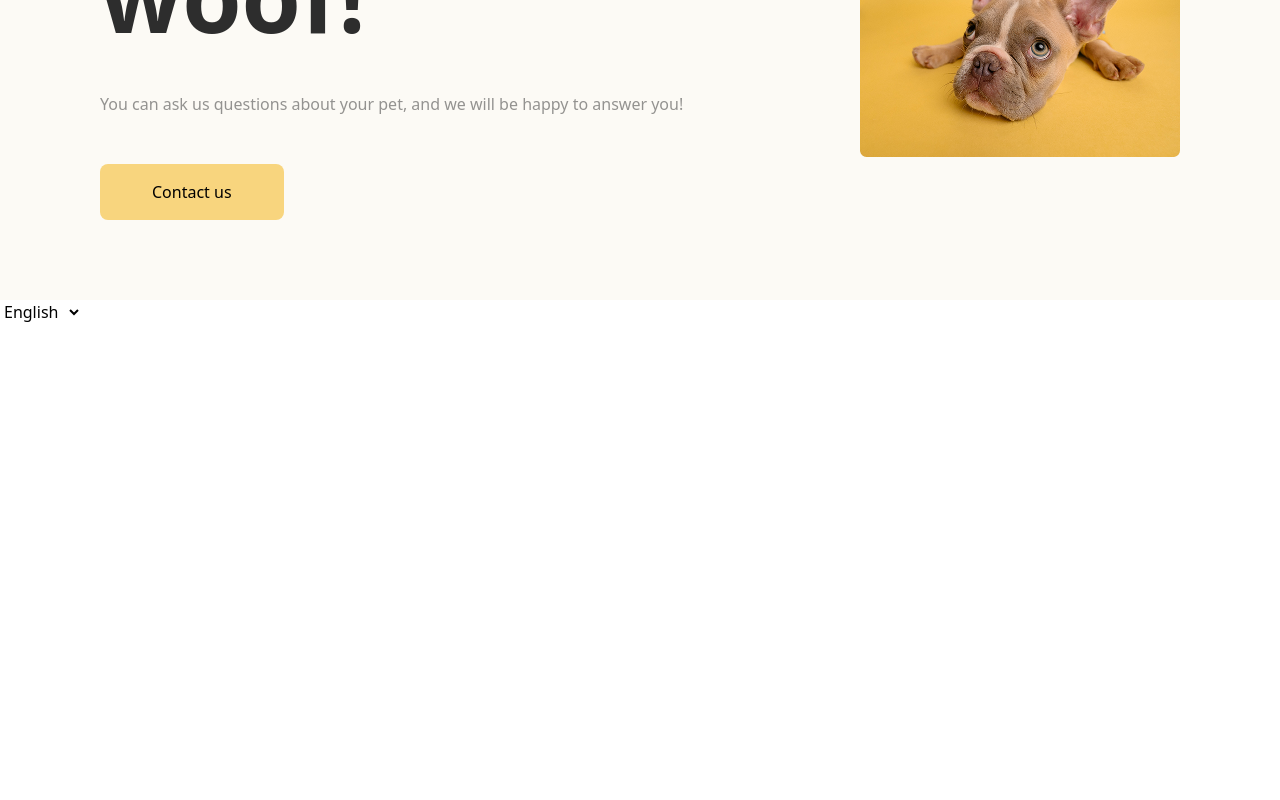
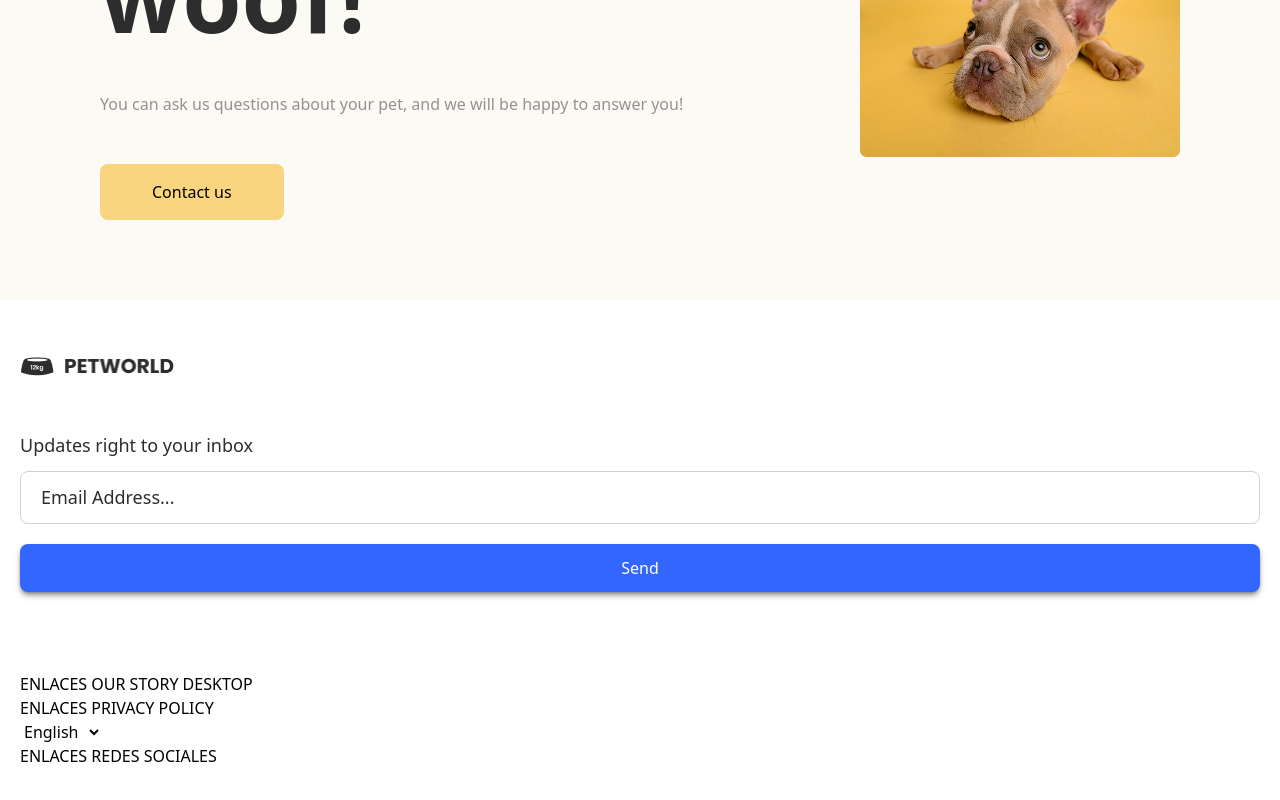
Before and after one commit to javier-ibanez-vizuete/react-tailwind-style, a React (Vite) app: page / in a window 1280 px wide. Shown: the part 2700-3500 px from the top of the page. Before the commit the page ends 3024 px from the top, so only its background shows below. Built offline with nearby package versions, Linux system fonts and the light colour scheme.

Commit message:
feat(Footer): add NewsForm to footer

```diff
--- a/src/App.jsx
+++ b/src/App.jsx
@@ -1,9 +1,13 @@
-import { Route, Routes } from "react-router-dom";
+import { Link, NavLink, Route, Routes } from "react-router-dom";
 import { Navbar } from "./components/Navbar";
 import { PrivateRoute } from "./components/PrivateRoute";
 import { useContext } from "react";
 import { LanguageContext } from "./contexts/LanguageContext";
 import { HomePage } from "./pages/HomePage";
+
+import petWorldTitle from "./assets/pictures/petworld.png";
+import petWorldLogo from "./assets/pictures/petworld-logo.png";
+import { Footer } from "./components/Footer";
 
 export const App = () => {
 	// cosnt { LanguageFallBackTemporary, languages, handleLang } = useContext(LanguageContext);
@@ -13,7 +17,7 @@ export const App = () => {
 	if (!LanguageFallBackTemporary) {
 		console.log("No se encuentra languageFallBackTemporary", LanguageFallBackTemporary);
 	}
-	const { lang, languages, handleLang } = LanguageFallBackTemporary;
+	const { lang, languages, getText, handleLang } = LanguageFallBackTemporary;
 
 	return (
 		<div className="app-container">
@@ -32,17 +36,7 @@ export const App = () => {
 					</Route>
 				</Routes>
 			</main>
-			<footer>
-				<select name="lang" id="lang" value={lang} onChange={(event) => handleLang(event.target.value)}>
-					{Object.entries(languages).map(([codeLang, language]) => {
-						return (
-							<option key={language} value={codeLang}>
-								{language}
-							</option>
-						);
-					})}
-				</select>
-			</footer>
+			<Footer />
 		</div>
 	);
 };
--- /dev/null
+++ b/src/components/Footer.jsx
@@ -0,0 +1,48 @@
+import petWorldTitle from "../assets/pictures/petworld.png";
+import petWorldLogo from "../assets/pictures/petworld-logo.png";
+import { useContext } from "react";
+import { LanguageContext } from "../contexts/LanguageContext";
+import { Link } from "react-router-dom";
+import { NewsForm } from "./NewsForm";
+
+export const Footer = () => {
+	const { lang, languages, getText } = useContext(LanguageContext);
+
+	return (
+		<footer className="flex flex-col py-10 px-5">
+			<div className="flex flex-col gap-10 ">
+				<div className="flex flex-col gap-10">
+					<Link to="/" className={"flex flex-row py-2 items-center gap-2.5"}>
+						<div className="flex flex-row w-[35px]">
+							<img src={petWorldLogo} alt="Logo PetWorld" />
+						</div>
+						<div className="flex flex-row w-[109px]">
+							<img src={petWorldTitle} alt={getText("altPetWorldLogoText")} className="flex-1" />
+						</div>
+					</Link>
+
+					<NewsForm />
+				</div>
+				<div>
+
+                </div>
+				<div>ENLACES OUR STORY DESKTOP</div>
+			</div>
+			<div>
+				<div>ENLACES PRIVACY POLICY</div>
+				<div>
+					<select name="lang" id="lang" value={lang} onChange={(event) => handleLang(event.target.value)}>
+						{Object.entries(languages).map(([codeLang, language]) => {
+							return (
+								<option key={language} value={codeLang}>
+									{language}
+								</option>
+							);
+						})}
+					</select>
+				</div>
+				<div>ENLACES REDES SOCIALES</div>
+			</div>
+		</footer>
+	);
+};
--- /dev/null
+++ b/src/components/NewsForm.jsx
@@ -0,0 +1,56 @@
+import { useContext, useState } from "react";
+import { LanguageContext } from "../contexts/LanguageContext";
+
+const INITIAL_NEWS_FORM_DATA = {
+	userEmail: "",
+};
+
+export const NewsForm = () => {
+	const { getText } = useContext(LanguageContext);
+
+	const [newsFormData, setNewsFormData] = useState(INITIAL_NEWS_FORM_DATA);
+	const [errorKey, setErrorKey] = useState("");
+
+	const onInputChange = (event) => {
+		const { name, value } = event.target;
+
+		setErrorKey("");
+		setNewsFormData((prev) => ({ ...prev, [name]: value }));
+	};
+
+	const handleNewsForm = () => {
+		if (!newsFormData?.userEmail) return setErrorKey("errorNotEmailAdded");
+		if (!newsFormData?.userEmail.includes("@")) return setErrorKey("errorEmailAdded1");
+		if (!newsFormData?.userEmail.includes(".")) return setErrorKey("errorEmailAdded2");
+		if (newsFormData?.userEmail.length < 4) return setErrorKey("errorEmailAddedShorter");
+		if (newsFormData?.userEmail.length > 30) return setErrorKey("errorEmailAddedLonger");
+		console.log("Email Registrado", newsFormData);
+		return setNewsFormData(INITIAL_NEWS_FORM_DATA);
+	};
+
+	return (
+		<div className="news-form flex flex-col gap-3">
+			<label htmlFor="userEmail" className="text-[18px] text-[#2D2D2D]">
+				{getText("textNewsFormLabel")}
+			</label>
+			<div className="flex flex-col gap-5">
+				<input
+					className="px-5 py-3 border-1 border-[#D0D0D0] rounded-lg text-[#2D2D2D] text-[18px] placeholder:text-[#2D2D2D]"
+					type="email"
+					name="userEmail"
+					id="userEmail"
+					value={newsFormData?.userEmail}
+					onChange={onInputChange}
+					placeholder={getText("textNewsFormInputPlaceholder")}
+				/>
+				<button
+					className="py-3 bg-[#3366FF] text-white rounded-lg shadow-md/40 transition active:shadow-transparent active:inset-shadow-sm/50 active:inset-shadow-[#23315b]"
+					onClick={handleNewsForm}
+				>
+					{getText("textNewsFormButton1")}
+				</button>
+				{errorKey && <p className="text-red-500 italic">{getText(errorKey)}</p>}
+			</div>
+		</div>
+	);
+};
--- a/src/contexts/LanguageContext.jsx
+++ b/src/contexts/LanguageContext.jsx
@@ -43,6 +43,16 @@ export const LanguageProvider = ({ children }) => {
 			textContactUsSectionHeading: "Let’s talk, woof!",
 			textContactUsSectionBody1: "You can ask us questions about your pet, and we will be happy to answer you!",
 			textContactUsSectionButton1: "Contact us",
+
+			textNewsFormLabel: "Updates right to your inbox",
+			textNewsFormInputPlaceholder: "Email Address...",
+			textNewsFormButton1: "Send",
+
+			errorNotEmailAdded: "Not Email Added",
+			errorEmailAdded1: "Email not Valid (Missing: '@')",
+			errorEmailAdded2: "Email not Valid (Missing: '.')",
+			errorEmailAddedShorter: "Email to Short (Min 4 Characters)",
+			errorEmailAddedLonger: "Email to long (Max 30 Characters)",
 		},
 		es: {
 			navSignUp: "Registrarse",
```
Also changed, not shown: src/assets/screenshots/ss_desktop_xl_home_page.png (added), src/assets/screenshots/ss_mobile_home_page.png (added).
